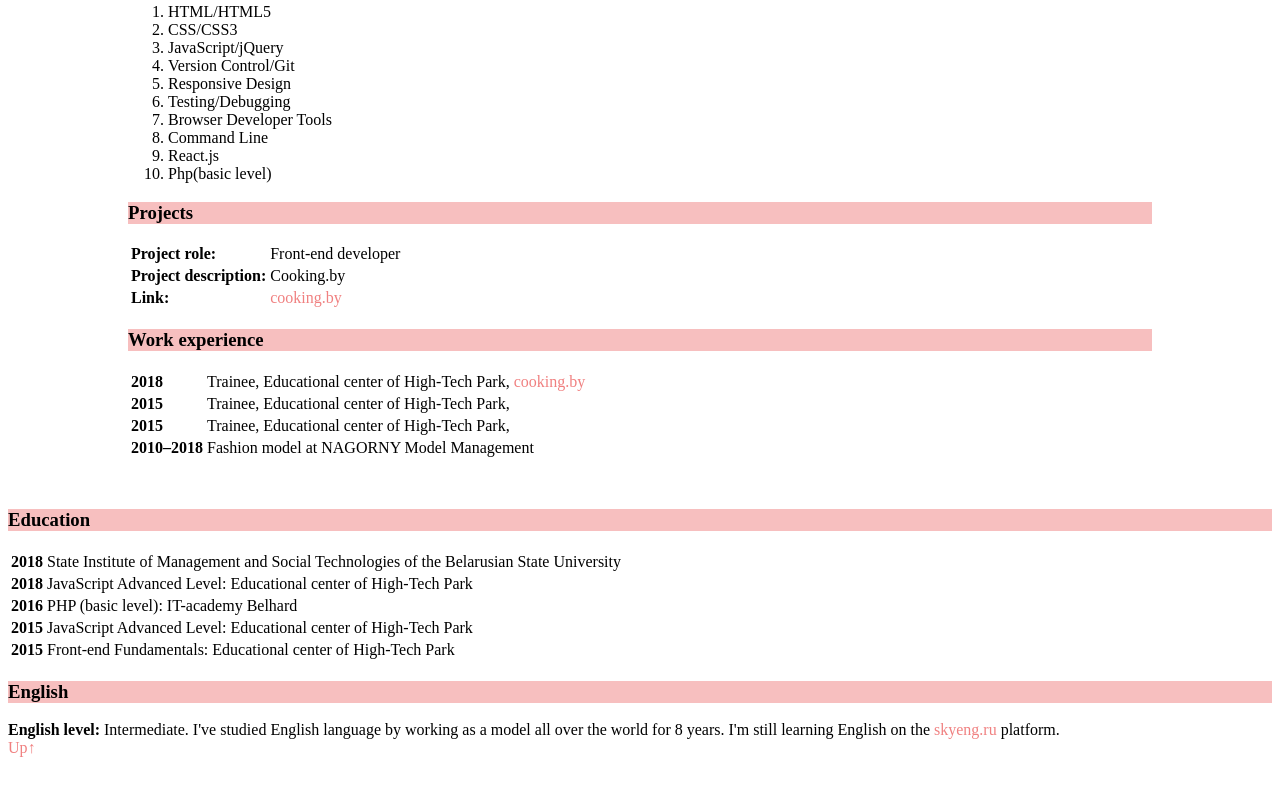
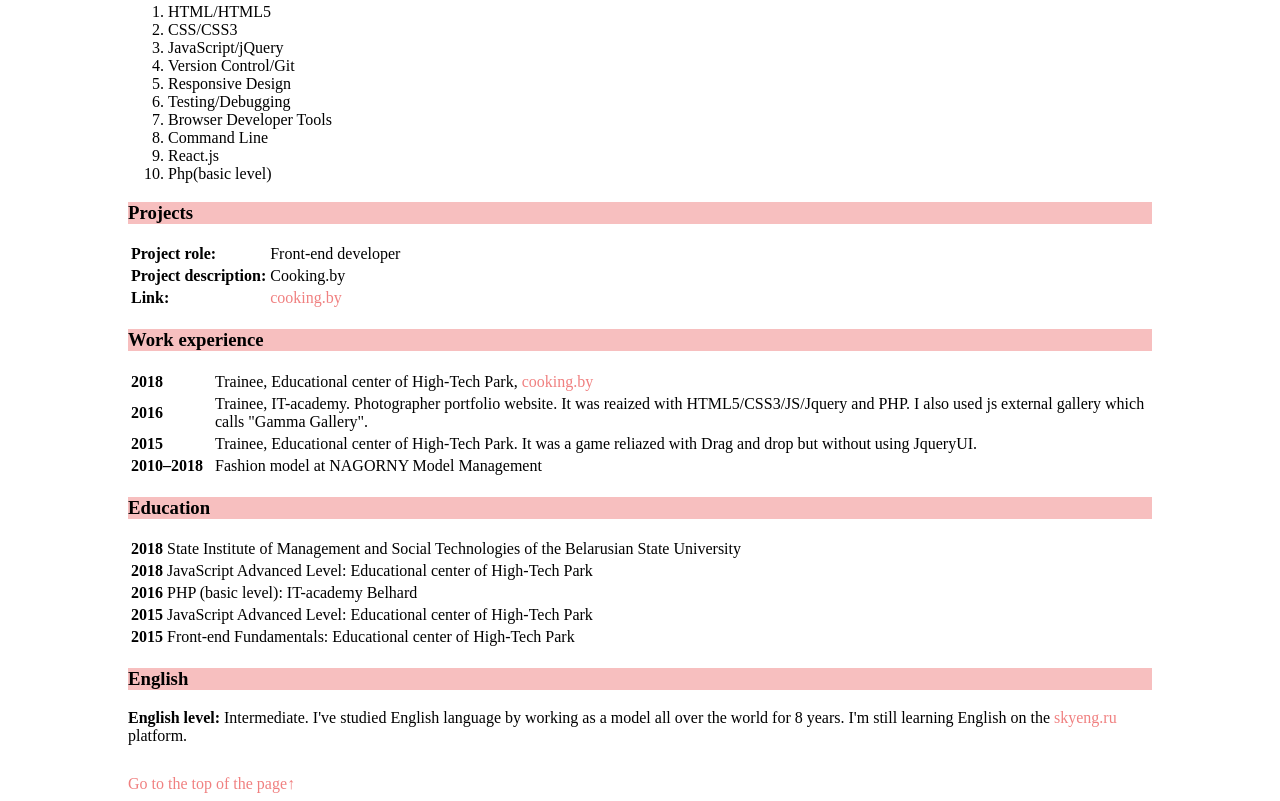
Before and after one commit to katekosushkina/rsschool-codejam1-cv, a plain HTML site: page index.html in a window 1280 px wide. Shown: the part 436-1237 px from the top of the page. Before the commit the page ends 1201 px from the top, so only its background shows below. Drawn offline with Linux system fonts and the light colour scheme.

Commit message:
feat: add more info about work experience

```diff
--- a/index.html
+++ b/index.html
@@ -83,7 +83,7 @@
         </section>
         <section>
           <h3 class="question">Work experience</h3>
-          <div class="answer">
+          <div class="answer work">
             <table>
               <tbody>
                 <tr>
@@ -91,12 +91,12 @@
                   <td>Trainee, Educational center of High-Tech Park, <a href="https://katekosushkina.github.io/cooking.github.io/" target="_blank">cooking.by</a></td>
                 </tr>
                 <tr>
-                  <th>2015</th>
-                  <td>Trainee, Educational center of High-Tech Park, </td>
+                  <th>2016</th>
+                  <td>Trainee, IT-academy. Photographer portfolio website. It was reaized with HTML5/CSS3/JS/Jquery and PHP. I also used js external gallery which calls "Gamma Gallery".</td>
                 </tr>
                 <tr>
                   <th>2015</th>
-                  <td>Trainee, Educational center of High-Tech Park, </td>
+                  <td>Trainee, Educational center of High-Tech Park. It was a game reliazed with Drag and drop but without using JqueryUI.</td>
                 </tr>
                 <tr>
                   <th>2010–2018</th>
@@ -104,7 +104,6 @@
                 </tr>
               </tbody>
             </table>
-          </div>
           </div>
         </section>
         <section>
@@ -146,7 +145,7 @@
         </section>
       </main>
       <footer>
-          <a href="#name">Up&#8593;</a>
+          <a href="#name">Go to the top of the page&#8593;</a>
       </footer>
     <div>
   </body>
```
